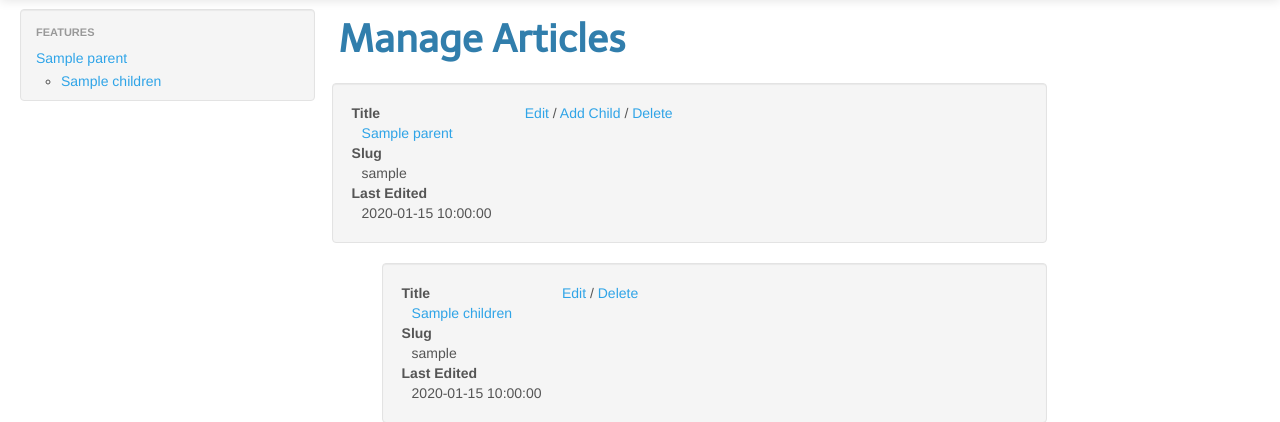
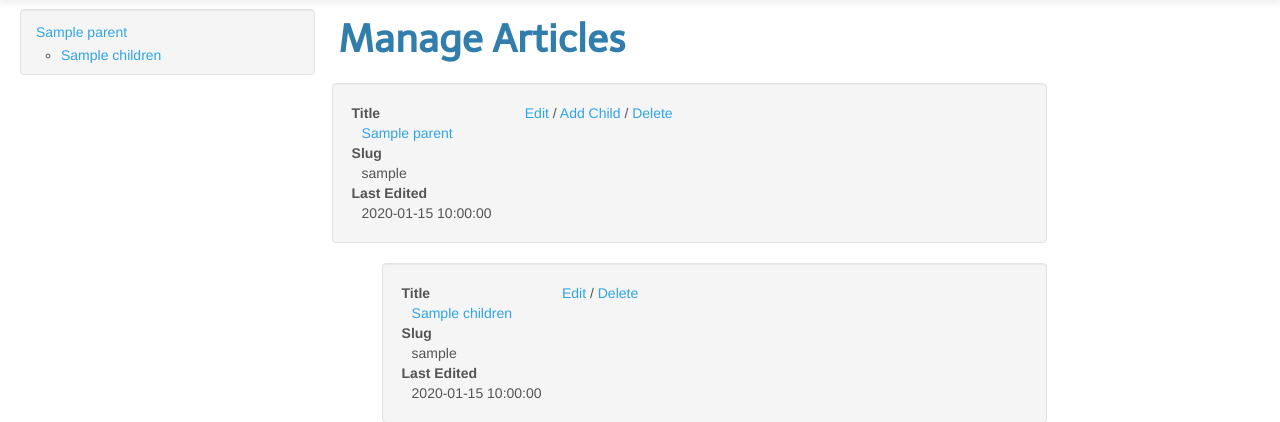
Before and after one commit to chadwick37/Documentation, a PHP site: the page made by templates/admin_home.twig in a window 1280 px wide. Shown: the part 51-473 px from the top of the page. Run offline with PHP 8.4, Linux system fonts and the light colour scheme; the template is opened without the code that fills it: most values are stand-ins (such as "Sample title", 1, 10 or a date in 2020); some libraries are stand-ins or nearby versions.

Commit message:
Removed the nav list header - Features
Provides no benefit to user and without it the software is more generic

```diff
--- a/templates/navlist.twig
+++ b/templates/navlist.twig
@@ -1,5 +1,4 @@
 {% if parents %}
-	<li class="nav-header">Features</li>
 	{% for p in parents %}
 		<li><a href="{{ doc_root }}/read/{{ p.slug }}">{{ p.title }}</a>
 			{% if p.children %}
```
